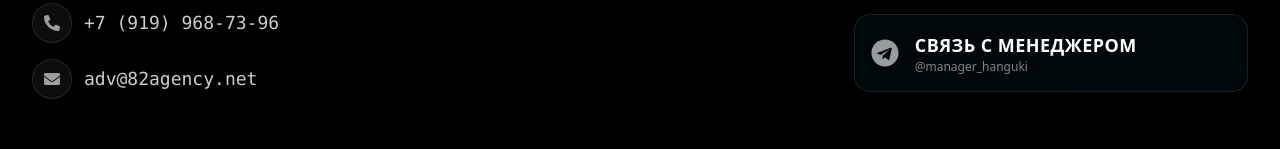
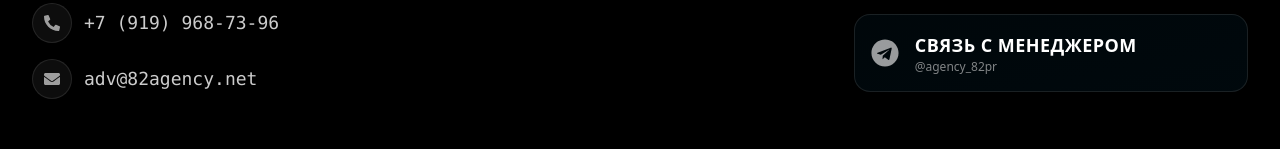
Before and after one commit to angerrissues/managersayt, a Next.js app: page /blogers in a window 1280 px wide. Shown: the part 1014-1163 px from the top of the page. Built offline with nearby package versions, Linux system fonts and the light colour scheme; no server answers; the database is empty.

Commit message:
Update telegram contact to agency_82pr

```diff
--- a/src/components/bloggers/BloggerEditModal.tsx
+++ b/src/components/bloggers/BloggerEditModal.tsx
@@ -22,7 +22,7 @@ export default function BloggerEditModal({
     avatarPath: blogger.avatarPath || "/blogersphoto/placeholder.jpg",
     geo: blogger.geo || "Россия",
     rknStatus: blogger.rknStatus || false,
-    contact: blogger.contact || "@manager_hanguki",
+    contact: blogger.contact || "@agency_82pr",
     socials: blogger.socials || {},
     details: blogger.details || {},
   });
--- a/src/components/shared/FloatingContact.tsx
+++ b/src/components/shared/FloatingContact.tsx
@@ -54,7 +54,7 @@ export default function FloatingContact() {
   return (
     <div ref={ref} className="fixed bottom-4 right-4 md:bottom-10 md:right-10 z-[100]">
       <motion.div style={isTouchDevice ? {} : { x: springX, y: springY }}>
-        <Link href="https://t.me/manager_hanguki" target="_blank" className="relative flex items-center justify-center w-20 h-20 md:w-36 md:h-36 group cursor-none">
+        <Link href="https://t.me/agency_82pr" target="_blank" className="relative flex items-center justify-center w-20 h-20 md:w-36 md:h-36 group cursor-none">
 
           {/* Вращающийся текст */}
           <motion.div
--- a/src/components/ui/Footer.tsx
+++ b/src/components/ui/Footer.tsx
@@ -70,7 +70,7 @@ export default function Footer() {
 
             {/* Telegram Manager */}
             <a
-              href="https://t.me/manager_hanguki"
+              href="https://t.me/agency_82pr"
               target="_blank"
               rel="noreferrer"
               className="flex items-center p-3 md:p-4 bg-gradient-to-br from-[#0088cc]/5 to-[#00aaff]/5 border border-white/10 rounded-2xl hover:border-white/30 transition-all hover:-translate-y-1 sm:col-span-2 group"
@@ -79,7 +79,7 @@ export default function Footer() {
                 <FaTelegram className="text-white/60 group-hover:text-white transition-colors w-6 h-6 md:w-7 md:h-7 shrink-0" />
                 <div className="flex flex-col">
                   <span className="font-bold text-sm md:text-lg uppercase tracking-wide">Связь с менеджером</span>
-                  <span className="text-[10px] md:text-xs text-white/50">@manager_hanguki</span>
+                  <span className="text-[10px] md:text-xs text-white/50">@agency_82pr</span>
                 </div>
               </div>
             </a>
--- a/src/data/bloggers.json
+++ b/src/data/bloggers.json
@@ -5,7 +5,7 @@
     "avatarPath": "/blogersphoto/arka.jpg",
     "geo": "Россия",
     "rknStatus": true,
-    "contact": "@manager_hanguki",
+    "contact": "@agency_82pr",
     "socials": {
       "tiktok": {
         "url": "https://www.tiktok.com/@arkac993",
@@ -47,7 +47,7 @@
     "avatarPath": "/blogersphoto/ruslan.jpg",
     "geo": "Россия",
     "rknStatus": true,
-    "contact": "@manager_hanguki",
+    "contact": "@agency_82pr",
     "socials": {
       "tiktok": {
         "url": "https://www.tiktok.com/@ruslanyouguy",
@@ -86,7 +86,7 @@
     "avatarPath": "/blogersphoto/reo.jpg",
     "geo": "Россия",
     "rknStatus": true,
-    "contact": "@manager_hanguki",
+    "contact": "@agency_82pr",
     "socials": {
       "tiktok": {
         "url": "https://www.tiktok.com/@reo.175",
@@ -127,7 +127,7 @@
     "avatarPath": "/blogersphoto/daniel.jpg",
     "geo": "Россия",
     "rknStatus": true,
-    "contact": "@manager_hanguki",
+    "contact": "@agency_82pr",
     "socials": {
       "tiktok": {
         "url": "https://www.tiktok.com/@dnl__tg",
@@ -168,7 +168,7 @@
     "avatarPath": "/blogersphoto/sultan.jpg",
     "geo": "Россия",
     "rknStatus": true,
-    "contact": "@manager_hanguki",
+    "contact": "@agency_82pr",
     "socials": {
       "tiktok": {
         "url": "https://www.tiktok.com/@yim.sultan",
@@ -206,7 +206,7 @@
     "avatarPath": "/blogersphoto/maximka.jpg",
     "geo": "Россия",
     "rknStatus": true,
-    "contact": "@manager_hanguki",
+    "contact": "@agency_82pr",
     "socials": {
       "tiktok": {
         "url": "https://www.tiktok.com/@yanemaximka",
@@ -233,7 +233,7 @@
     "avatarPath": "/blogersphoto/alenameow.jpg",
     "geo": "Россия",
     "rknStatus": true,
-    "contact": "@manager_hanguki",
+    "contact": "@agency_82pr",
     "socials": {
       "tiktok": {
         "url": "https://www.tiktok.com/@yooslmw",
@@ -266,7 +266,7 @@
     "avatarPath": "/blogersphoto/moonliss.jpg",
     "geo": "Россия",
     "rknStatus": true,
-    "contact": "@manager_hanguki",
+    "contact": "@agency_82pr",
     "socials": {
       "tiktok": {
         "url": "https://www.tiktok.com/@moonlliss",
@@ -299,7 +299,7 @@
     "avatarPath": "/blogersphoto/katana.jpg",
     "geo": "Россия",
     "rknStatus": true,
-    "contact": "@manager_hanguki",
+    "contact": "@agency_82pr",
     "socials": {
       "tiktok": {
         "url": "https://www.tiktok.com/@sorrykatana",
@@ -338,7 +338,7 @@
     "avatarPath": "/blogersphoto/prunalim.jpg",
     "geo": "Россия",
     "rknStatus": true,
-    "contact": "@manager_hanguki",
+    "contact": "@agency_82pr",
     "socials": {
       "tiktok": {
         "url": "https://www.tiktok.com/@pruna_llim",
@@ -371,7 +371,7 @@
     "avatarPath": "/blogersphoto/admilenka.jpg",
     "geo": "Россия",
     "rknStatus": true,
-    "contact": "@manager_hanguki",
+    "contact": "@agency_82pr",
     "socials": {
       "tiktok": {
         "url": "https://www.tiktok.com/@abmilena",
@@ -404,7 +404,7 @@
     "avatarPath": "/blogersphoto/ekaterinakorea.jpg",
     "geo": "Россия",
     "rknStatus": true,
-    "contact": "@manager_hanguki",
+    "contact": "@agency_82pr",
     "socials": {
       "tiktok": {
         "url": "https://www.tiktok.com/@ekaterinakorea",
@@ -446,7 +446,7 @@
     "avatarPath": "/blogersphoto/keynece.jpg",
     "geo": "Россия",
     "rknStatus": true,
-    "contact": "@manager_hanguki",
+    "contact": "@agency_82pr",
     "socials": {
       "tiktok": {
         "url": "https://www.tiktok.com/@keynece",
@@ -485,7 +485,7 @@
     "avatarPath": "/blogersphoto/riheyoni.jpg",
     "geo": "Россия",
     "rknStatus": true,
-    "contact": "@manager_hanguki",
+    "contact": "@agency_82pr",
     "socials": {
       "tiktok": {
         "url": "https://www.tiktok.com/@riheyoni",
@@ -518,7 +518,7 @@
     "avatarPath": "/blogersphoto/duralina.jpg",
     "geo": "Россия",
     "rknStatus": true,
-    "contact": "@manager_hanguki",
+    "contact": "@agency_82pr",
     "socials": {
       "tiktok": {
         "url": "https://www.tiktok.com/@dur_alin",
@@ -557,7 +557,7 @@
     "avatarPath": "/blogersphoto/krisskrevetrka.jpg",
     "geo": "Россия",
     "rknStatus": true,
-    "contact": "@manager_hanguki",
+    "contact": "@agency_82pr",
     "socials": {
       "tiktok": {
         "url": "https://www.tiktok.com/@kris_121794",
@@ -590,7 +590,7 @@
     "avatarPath": "/blogersphoto/kissmarkizz.jpg",
     "geo": "Россия",
     "rknStatus": true,
-    "contact": "@manager_hanguki",
+    "contact": "@agency_82pr",
     "socials": {
       "tiktok": {
         "url": "https://www.tiktok.com/@kissmarkizz3",
@@ -628,7 +628,7 @@
     "avatarPath": "/blogersphoto/katia_korea.jpg",
     "geo": "Россия",
     "rknStatus": true,
-    "contact": "@manager_hanguki",
+    "contact": "@agency_82pr",
     "socials": {
       "tiktok": {
         "url": "https://www.tiktok.com/@katya_korea_",
@@ -667,7 +667,7 @@
     "avatarPath": "/blogersphoto/alexbageba.jpg",
     "geo": "Россия",
     "rknStatus": true,
-    "contact": "@manager_hanguki",
+    "contact": "@agency_82pr",
     "socials": {
       "tiktok": {
         "url": "https://www.tiktok.com/@alexbageba",
@@ -699,7 +699,7 @@
     "avatarPath": "/blogersphoto/polasik.jpg",
     "geo": "Россия",
     "rknStatus": true,
-    "contact": "@manager_hanguki",
+    "contact": "@agency_82pr",
     "socials": {
       "tiktok": {
         "url": "https://www.tiktok.com/@pol_asikk",
@@ -732,7 +732,7 @@
     "avatarPath": "/blogersphoto/whiteryu.jpg",
     "geo": "Россия",
     "rknStatus": true,
-    "contact": "@manager_hanguki",
+    "contact": "@agency_82pr",
     "socials": {
       "tiktok": {
         "url": "https://www.tiktok.com/@wwwhite_ryu",
@@ -759,7 +759,7 @@
     "avatarPath": "/blogersphoto/tokkipu.jpg",
     "geo": "Россия",
     "rknStatus": true,
-    "contact": "@manager_hanguki",
+    "contact": "@agency_82pr",
     "socials": {
       "tiktok": {
         "url": "http://tiktok.com/@tokkipu",
@@ -786,7 +786,7 @@
     "avatarPath": "/blogersphoto/ravilova.jpg",
     "geo": "Россия",
     "rknStatus": true,
-    "contact": "@manager_hanguki",
+    "contact": "@agency_82pr",
     "socials": {
       "tiktok": {
         "url": "https://www.tiktok.com/@ravilovafro",
@@ -825,7 +825,7 @@
     "avatarPath": "/blogersphoto/iribaby.jpg",
     "geo": "Россия",
     "rknStatus": true,
-    "contact": "@manager_hanguki",
+    "contact": "@agency_82pr",
     "socials": {
       "tiktok": {
         "url": "https://www.tiktok.com/@iribabylife",
@@ -864,7 +864,7 @@
     "avatarPath": "/blogersphoto/salavat.jpg",
     "geo": "Россия",
     "rknStatus": true,
-    "contact": "@manager_hanguki",
+    "contact": "@agency_82pr",
     "socials": {
       "tiktok": {
         "url": "https://www.tiktok.com/@salkins",
@@ -897,7 +897,7 @@
     "avatarPath": "/blogersphoto/negonika.jpg",
     "geo": "Россия",
     "rknStatus": true,
-    "contact": "@manager_hanguki",
+    "contact": "@agency_82pr",
     "socials": {
       "tiktok": {
         "url": "https://www.tiktok.com/@negoniika",
@@ -924,7 +924,7 @@
     "avatarPath": "/blogersphoto/medic.jpg",
     "geo": "Россия",
     "rknStatus": true,
-    "contact": "@manager_hanguki",
+    "contact": "@agency_82pr",
     "socials": {
       "tiktok": {
         "url": "https://www.tiktok.com/@medlci13",
@@ -957,7 +957,7 @@
     "avatarPath": "/blogersphoto/tenno.jpg",
     "geo": "Россия",
     "rknStatus": true,
-    "contact": "@manager_hanguki",
+    "contact": "@agency_82pr",
     "socials": {
       "tiktok": {
         "url": "https://www.tiktok.com/@tennoo10",
@@ -990,7 +990,7 @@
     "avatarPath": "/blogersphoto/mariachan.jpg",
     "geo": "Россия",
     "rknStatus": true,
-    "contact": "@manager_hanguki",
+    "contact": "@agency_82pr",
     "socials": {
       "tiktok": {
         "url": "https://www.tiktok.com/@smolarchan",
@@ -1027,7 +1027,7 @@
     "avatarPath": "/blogersphoto/spaghetti.jpg",
     "geo": "Россия",
     "rknStatus": true,
-    "contact": "@manager_hanguki",
+    "contact": "@agency_82pr",
     "socials": {
       "tiktok": {
         "url": "https://www.tiktok.com/@hehehe_spaghetti",
```
